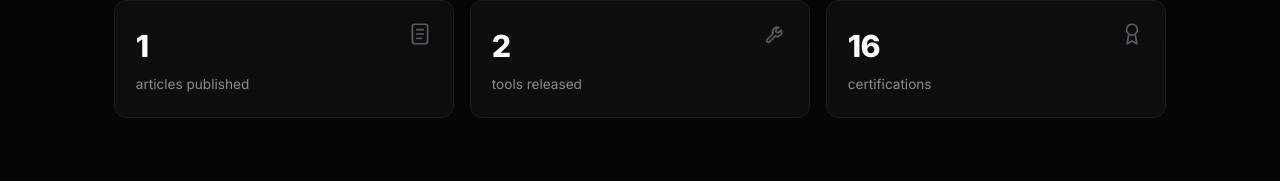
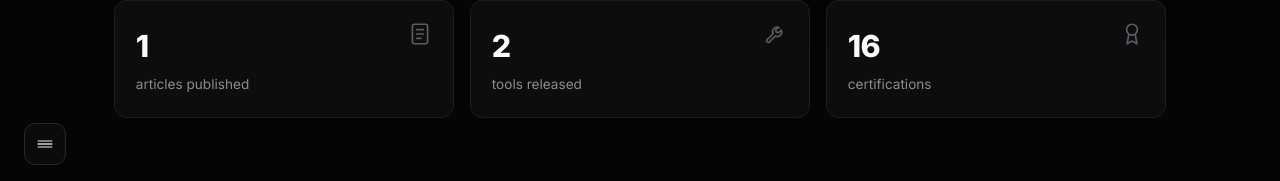
Before and after one commit to ischyr/disruption-blog, a React (Vite) app: page / in a window 1280 px wide. Shown: the part 611-792 px from the top of the page. Built offline with nearby package versions, Linux system fonts and the light colour scheme.

Commit message:
Add reading ruler + code-block word-wrap toggle

```diff
--- a/src/App.jsx
+++ b/src/App.jsx
@@ -4,6 +4,7 @@ import Footer from './components/Footer'
 import ScrollToTop from './components/ScrollToTop'
 import ReadingProgress from './components/ReadingProgress'
 import BackToTop from './components/BackToTop'
+import ReadingRuler from './components/ReadingRuler'
 import Home from './pages/Home'
 import About from './pages/About'
 import Blog from './pages/Blog'
@@ -46,6 +47,7 @@ export default function App() {
       </main>
       <Footer />
       <BackToTop />
+      <ReadingRuler />
     </div>
   )
 }
--- a/src/components/Markdown.jsx
+++ b/src/components/Markdown.jsx
@@ -29,6 +29,7 @@ function getText(children) {
 function CodeBlock({ children }) {
   const ref = useRef(null)
   const [copied, setCopied] = useState(false)
+  const [wrap, setWrap] = useState(false)
 
   const className = children?.props?.className || ''
   const lang = /language-([\w+#-]+)/.exec(className)?.[1] || 'text'
@@ -53,11 +54,24 @@ function CodeBlock({ children }) {
     <div className="codeblock">
       <div className="codeblock-header">
         <span className="codeblock-lang">{lang}</span>
-        <button type="button" className="codeblock-copy" onClick={copy}>
-          {copied ? '✓ copied' : 'copy'}
-        </button>
+        <div className="codeblock-actions">
+          <button
+            type="button"
+            className={`codeblock-btn${wrap ? ' active' : ''}`}
+            onClick={() => setWrap((w) => !w)}
+            aria-pressed={wrap}
+            title="Toggle line wrapping"
+          >
+            wrap
+          </button>
+          <button type="button" className="codeblock-btn" onClick={copy}>
+            {copied ? '✓ copied' : 'copy'}
+          </button>
+        </div>
       </div>
-      <pre ref={ref}>{children}</pre>
+      <pre ref={ref} className={wrap ? 'wrap' : undefined}>
+        {children}
+      </pre>
     </div>
   )
 }
--- /dev/null
+++ b/src/components/ReadingRuler.jsx
@@ -0,0 +1,63 @@
+import { useEffect, useState } from 'react'
+
+const BAND = 46 // px height of the clear reading band
+
+// An optional focus line: dims the page above and below a clear band that
+// follows the pointer, to help keep your place while reading.
+export default function ReadingRuler() {
+  const [enabled, setEnabled] = useState(
+    () => typeof localStorage !== 'undefined' && localStorage.getItem('reading-ruler') === '1'
+  )
+  const [y, setY] = useState(
+    typeof window !== 'undefined' ? window.innerHeight / 2 : 300
+  )
+
+  useEffect(() => {
+    localStorage.setItem('reading-ruler', enabled ? '1' : '0')
+    if (!enabled) return
+    let frame = 0
+    const onMove = (e) => {
+      if (frame) return
+      frame = requestAnimationFrame(() => {
+        frame = 0
+        setY(e.clientY)
+      })
+    }
+    window.addEventListener('pointermove', onMove)
+    return () => {
+      window.removeEventListener('pointermove', onMove)
+      if (frame) cancelAnimationFrame(frame)
+    }
+  }, [enabled])
+
+  const topH = Math.max(0, y - BAND / 2)
+  const bottomTop = y + BAND / 2
+
+  return (
+    <>
+      <button
+        type="button"
+        className={`ruler-toggle${enabled ? ' active' : ''}`}
+        onClick={() => setEnabled((v) => !v)}
+        aria-pressed={enabled}
+        aria-label="Toggle reading ruler"
+        title="Reading ruler (focus line)"
+      >
+        <svg viewBox="0 0 24 24" fill="none" stroke="currentColor" strokeWidth="2" strokeLinecap="round">
+          <path d="M3 8h18M3 16h18" />
+          <path d="M3 12h18" strokeWidth="2.5" />
+        </svg>
+      </button>
+
+      {enabled && (
+        <div className="ruler" aria-hidden="true">
+          <div className="ruler-mask" style={{ height: `${topH}px` }} />
+          <div
+            className="ruler-mask ruler-mask-bottom"
+            style={{ top: `${bottomTop}px` }}
+          />
+        </div>
+      )}
+    </>
+  )
+}
--- a/src/index.css
+++ b/src/index.css
@@ -148,6 +148,65 @@ a {
   height: 18px;
 }
 
+/* ── Reading ruler ────────────────────────────────────────────────── */
+.ruler-toggle {
+  position: fixed;
+  left: 1.5rem;
+  bottom: 1.5rem;
+  z-index: 90;
+  width: 42px;
+  height: 42px;
+  display: flex;
+  align-items: center;
+  justify-content: center;
+  border-radius: 11px;
+  border: 1px solid var(--border-bright);
+  background: rgba(13, 13, 14, 0.85);
+  backdrop-filter: blur(8px);
+  color: var(--muted-2);
+  cursor: pointer;
+  transition: color 0.15s, border-color 0.15s, background 0.15s;
+}
+
+.ruler-toggle:hover {
+  color: var(--text-bright);
+  border-color: #3a3a40;
+}
+
+.ruler-toggle.active {
+  color: var(--accent);
+  border-color: rgba(229, 72, 77, 0.5);
+  background: rgba(229, 72, 77, 0.1);
+}
+
+.ruler-toggle svg {
+  width: 18px;
+  height: 18px;
+}
+
+.ruler {
+  position: fixed;
+  inset: 0;
+  z-index: 80;
+  pointer-events: none;
+}
+
+/* top mask: top:0 → inline height. bottom mask: inline top → bottom:0. */
+.ruler-mask {
+  position: absolute;
+  left: 0;
+  right: 0;
+  top: 0;
+  background: rgba(5, 5, 5, 0.6);
+  border-bottom: 1px solid rgba(229, 72, 77, 0.45);
+}
+
+.ruler-mask-bottom {
+  bottom: 0;
+  border-bottom: none;
+  border-top: 1px solid rgba(229, 72, 77, 0.45);
+}
+
 /* ── 404 ──────────────────────────────────────────────────────────── */
 .notfound-code {
   font-size: 5rem;
@@ -1492,7 +1551,12 @@ a {
   text-transform: lowercase;
 }
 
-.codeblock-copy {
+.codeblock-actions {
+  display: flex;
+  gap: 0.5rem;
+}
+
+.codeblock-btn {
   font-family: var(--font-mono);
   font-size: 0.74rem;
   color: var(--muted);
@@ -1501,11 +1565,17 @@ a {
   border-radius: 6px;
   padding: 0.15rem 0.65rem;
   cursor: pointer;
-  transition: color 0.15s, border-color 0.15s;
-}
-
-.codeblock-copy:hover {
-  color: var(--text-bright);
+  transition: color 0.15s, border-color 0.15s, background 0.15s;
+}
+
+.codeblock-btn:hover {
+  color: var(--text-bright);
+  border-color: #3a3a40;
+}
+
+.codeblock-btn.active {
+  color: var(--text-bright);
+  background: rgba(255, 255, 255, 0.06);
   border-color: #3a3a40;
 }
 
@@ -1516,6 +1586,13 @@ a {
   font-family: var(--font-mono);
   font-size: 0.85rem;
   line-height: 1.65;
+}
+
+/* word-wrap toggle */
+.codeblock pre.wrap {
+  overflow-x: visible;
+  white-space: pre-wrap;
+  word-break: break-word;
 }
 
 .codeblock pre code {
```
